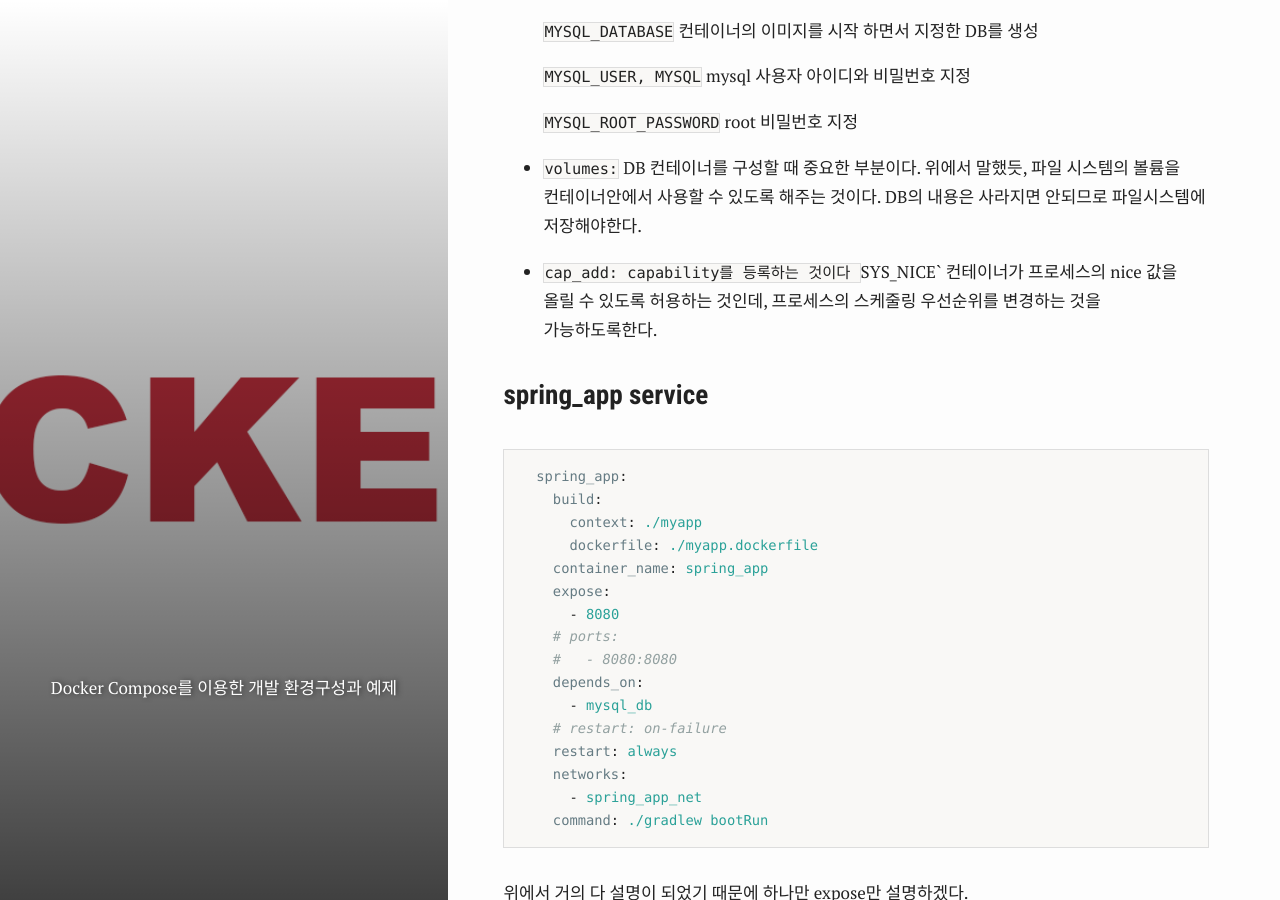
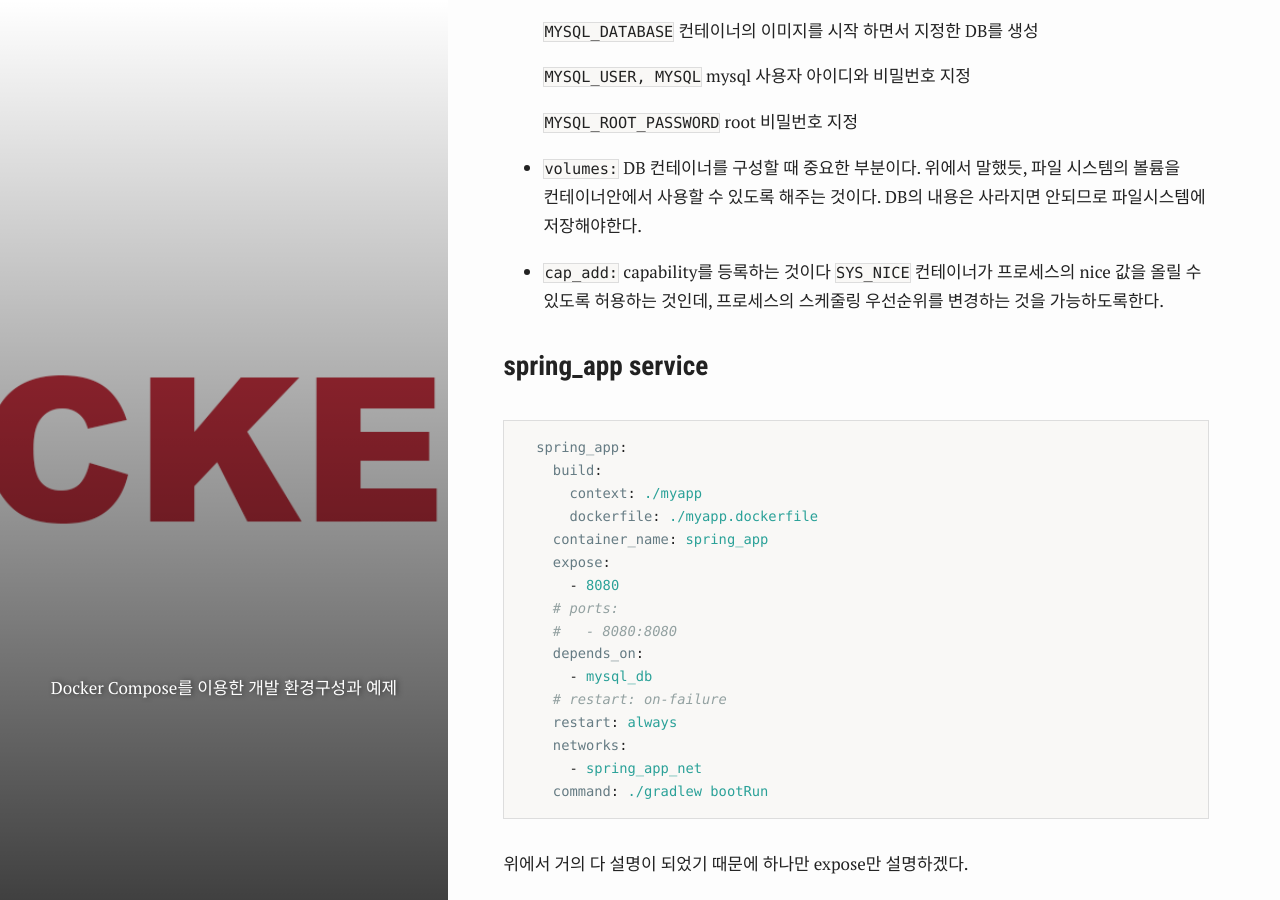
Before and after one commit to Err0rCode7/Err0rCode7.github.io, a Jekyll site: the page built from _posts/Backend/2021-06-24-Docker_compose_개발환경.md, in a window 1280 px wide and 900 px high, scrolled down 13472 px. Built offline with Jekyll 4.4.1, drawn with Linux system fonts in a browser that asks for light colours; comment, search, counter and statistics services are not loaded; some of the changed text lies outside the part shown.

Commit message:
# Modify typo

```diff
--- a/_posts/Backend/2021-06-24-Docker_compose_개발환경.md
+++ b/_posts/Backend/2021-06-24-Docker_compose_개발환경.md
@@ -505,7 +505,7 @@ networks:
 
 - `volumes:` DB 컨테이너를 구성할 때 중요한 부분이다. 위에서 말했듯, 파일 시스템의 볼륨을 컨테이너안에서 사용할 수 있도록 해주는 것이다. DB의 내용은 사라지면 안되므로 파일시스템에 저장해야한다.
 
-- `cap_add: capability를 등록하는 것이다 `SYS_NICE` 컨테이너가 프로세스의 nice 값을 올릴 수 있도록 허용하는 것인데, 프로세스의 스케줄링 우선순위를 변경하는 것을 가능하도록한다.
+- `cap_add:` capability를 등록하는 것이다 `SYS_NICE` 컨테이너가 프로세스의 nice 값을 올릴 수 있도록 허용하는 것인데, 프로세스의 스케줄링 우선순위를 변경하는 것을 가능하도록한다.
 
 ### spring_app service
 
@@ -530,7 +530,7 @@ networks:
 
 위에서 거의 다 설명이 되었기 때문에 하나만 expose만 설명하겠다.
 
-- `expose:` `ports:` 같은 경우 컨테이너 외부와 내부를 이어주는 포트포워딩이라고 할 수 있는데, expose 같은 경우 컨테이너 간의 포트를 열어주는 것을 얘기한다. 따라서 nginx가 8080 포트로 spring_app에 접근할 수 있게 되는 것이다. 하지만 컨테이너 외부에서 브라우저로 `localhost:8080` 접근하는 것은 불가능하다. 따라서 nginx의 리버스 프록시로만 spring_app에 접근할 수 있게 된다.
+- `expose:` **ports:** 같은 경우 컨테이너 외부와 내부를 이어주는 포트포워딩이라고 할 수 있는데, expose 같은 경우 컨테이너 간의 포트를 열어주는 것을 얘기한다. 따라서 nginx가 8080 포트로 spring_app에 접근할 수 있게 되는 것이다. 하지만 컨테이너 외부에서 브라우저로 `localhost:8080` 접근하는 것은 불가능하다. 따라서 nginx의 리버스 프록시로만 spring_app에 접근할 수 있게 된다.
 
 ## 의존성의 또 다른 문제
 
@@ -548,7 +548,7 @@ networks:
 
 ## References
 
-[https://github.com/docker/awesome-compose] (https://github.com/docker/awesome-compose)
+[https://github.com/docker/awesome-compose](https://github.com/docker/awesome-compose)
 
 [wait-for-it](https://github.com/vishnubob/wait-for-it)
 
```
